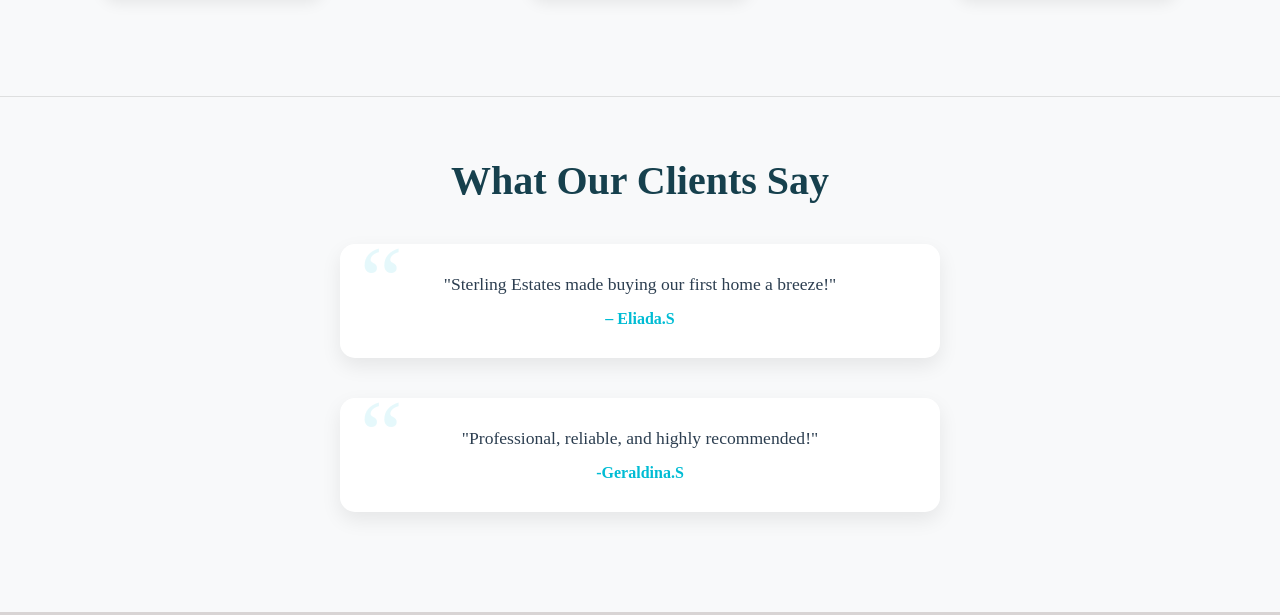
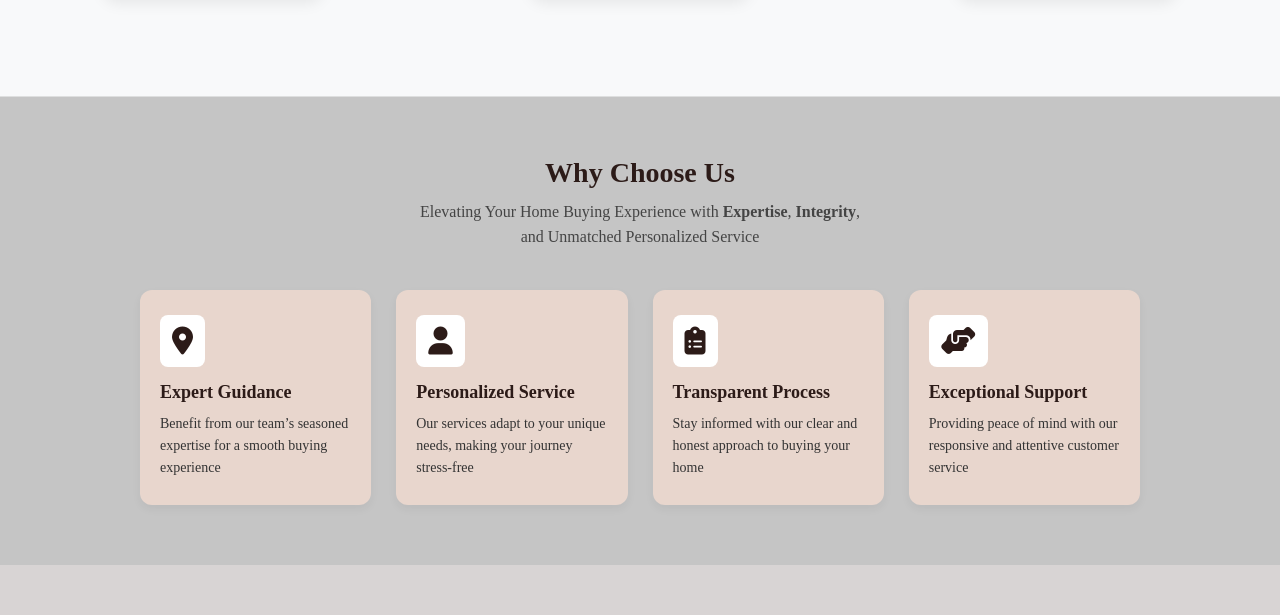
Before and after one commit to HyriT/-Sterling-Estates, a website: page client/home.html in a window 1280 px wide. Shown: the part 3264-3879 px from the top of the page. Drawn offline with nearby package versions, Linux system fonts and the light colour scheme.

Commit message:
new changes

```diff
--- a/client/home.html
+++ b/client/home.html
@@ -279,16 +279,36 @@
 </section>
 
 
-  <!-- Testimonials -->
-  <section class="testimonials">
-    <h2>What Our Clients Say</h2>
-    <div class="testimonial">
-      <p>"Sterling Estates made buying our first home a breeze!"</p>
-      <h4 >– Eliada.S</h4>
-    </div>
-    <div class="testimonial">
-      <p>"Professional, reliable, and highly recommended!"</p>
-      <h4>-Geraldina.S</h4>
+  <section class="why-choose-us">
+    <div class="container">
+      <h2>Why Choose Us</h2>
+      <p class="subtitle">
+        Elevating Your Home Buying Experience with <span>Expertise</span>, <span>Integrity</span>,<br>
+        and Unmatched Personalized Service
+      </p>
+
+      <div class="cards">
+        <div class="card">
+          <div class="icon"><i class="fa-solid fa-location-dot"></i></div>
+          <h3>Expert Guidance</h3>
+          <p>Benefit from our team’s seasoned expertise for a smooth buying experience</p>
+        </div>
+        <div class="card">
+          <div class="icon"><i class="fa-solid fa-user"></i></div>
+          <h3>Personalized Service</h3>
+          <p>Our services adapt to your unique needs, making your journey stress-free</p>
+        </div>
+        <div class="card">
+          <div class="icon"><i class="fa-solid fa-clipboard-list"></i></div>
+          <h3>Transparent Process</h3>
+          <p>Stay informed with our clear and honest approach to buying your home</p>
+        </div>
+        <div class="card">
+          <div class="icon"><i class="fa-solid fa-hands-helping"></i></div>
+          <h3>Exceptional Support</h3>
+          <p>Providing peace of mind with our responsive and attentive customer service</p>
+        </div>
+      </div>
     </div>
   </section>
 <!-- Footer Section -->
--- a/client/style.css
+++ b/client/style.css
@@ -631,9 +631,9 @@
   padding-left: 50px;
 }
 
-
+/*
 /* ───────── TESTIMONIALS ───────── */
-.testimonials {
+/* .testimonials {
   padding: 60px 20px;
   background: #f8f9fa;
   text-align: center;
@@ -674,6 +674,76 @@
 .testimonial h4 {
   font-size: 1rem;
   color: #00bcd4;
+} */
+
+.why-choose-us {
+  text-align: center;
+  padding: 60px 20px;
+}
+
+.why-choose-us h2 {
+  font-size: 28px;
+  font-weight: 700;
+  color: #2c1b18;
+  margin-bottom: 10px;
+}
+
+.why-choose-us .subtitle {
+  font-size: 16px;
+  font-weight: 400;
+  color: #444;
+  margin-bottom: 40px;
+  line-height: 1.6;
+}
+
+.why-choose-us .subtitle span {
+  font-weight: 600;
+}
+
+.cards {
+  display: grid;
+  grid-template-columns: repeat(auto-fit, minmax(220px, 1fr));
+  gap: 25px;
+  max-width: 1000px;
+  margin: 0 auto;
+}
+
+.card {
+  background: #e8d6cd;
+  padding: 25px 20px;
+  border-radius: 12px;
+  text-align: left;
+  box-shadow: 0 4px 10px rgba(0,0,0,0.05);
+  transition: transform 0.3s ease;
+}
+
+.card:hover {
+  transform: translateY(-5px);
+}
+
+.card .icon {
+  font-size: 28px;
+  background: #fff;
+  display: inline-flex;
+  align-items: center;
+  justify-content: center;
+  padding: 12px;
+  border-radius: 8px;
+  margin-bottom: 15px;
+  color: #2c1b18;
+}
+
+.card h3 {
+  font-size: 18px;
+  font-weight: 600;
+  margin-bottom: 10px;
+  color: #2c1b18;
+}
+
+.card p {
+  font-size: 14px;
+  line-height: 1.6;
+  color: #333;
 }
 
 /* ───────── RESPONSIVE TWEAKS ───────── */
```
Also changed, not shown: client/admin/admin-login.html (+2 -12 lines), client/admin/admin.html (+0 -25 lines), client/admin/users.html (renamed from client/admin/user.html, +33 -6 lines).
